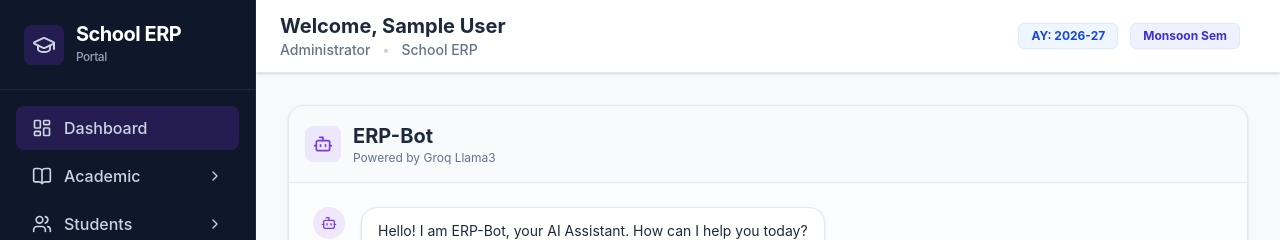
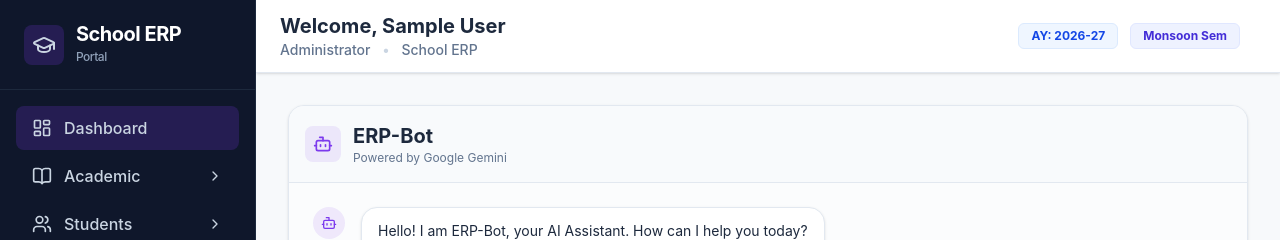
Before and after one commit to riteshyadav8995/College-School-ERP-Platform, a React app in the folder frontend/: page /dashboard/ai in a window 1280 px wide. Shown: the top 240 px of the page. Built offline with nearby package versions, Linux system fonts and the light colour scheme; sample sign-in values are in the browser's storage; the HTML template or start-up script is replaced by a standard one.

Commit message:
update AI text and error handling

```diff
--- a/frontend/src/pages/AIAssistant.jsx
+++ b/frontend/src/pages/AIAssistant.jsx
@@ -37,7 +37,7 @@ function AIAssistant() {
       setMessages((prev) => [...prev, botMessage]);
     } catch (error) {
       console.error(error);
-      const errorMessage = { role: 'assistant', content: "Oops! The AI Assistant is temporarily unavailable. Please try again later or contact support if the issue persists." };
+      const errorMessage = { role: 'assistant', content: error.response?.data?.message || "Oops! The AI Assistant is temporarily unavailable. Please try again later or contact support if the issue persists." };
       setMessages((prev) => [...prev, errorMessage]);
     } finally {
       setLoading(false);
@@ -57,7 +57,7 @@ function AIAssistant() {
         </div>
         <div>
           <h2 className="text-xl font-bold text-slate-800">ERP-Bot</h2>
-          <p className="text-xs text-slate-500">Powered by Groq Llama3</p>
+          <p className="text-xs text-slate-500">Powered by Google Gemini</p>
         </div>
       </div>
 
```
